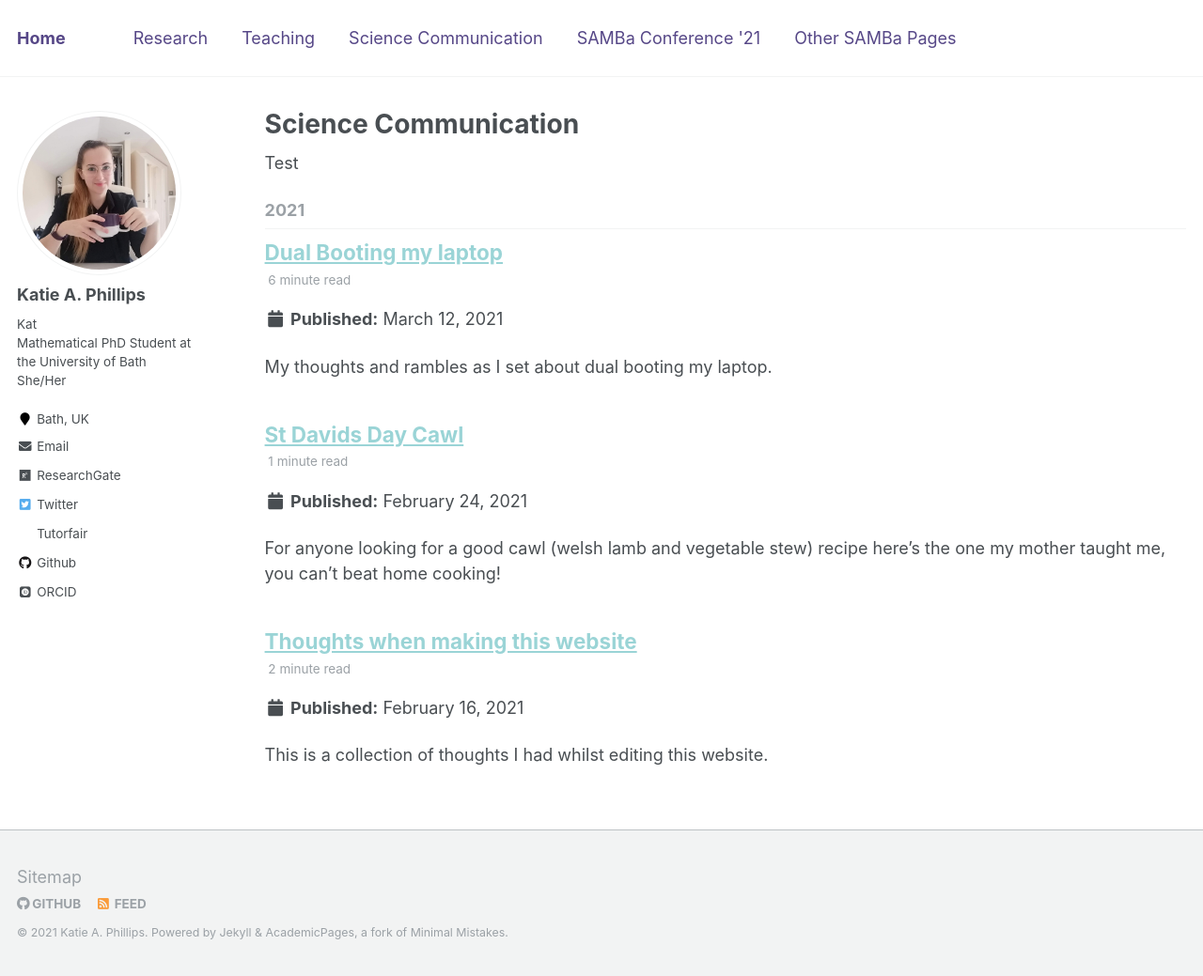
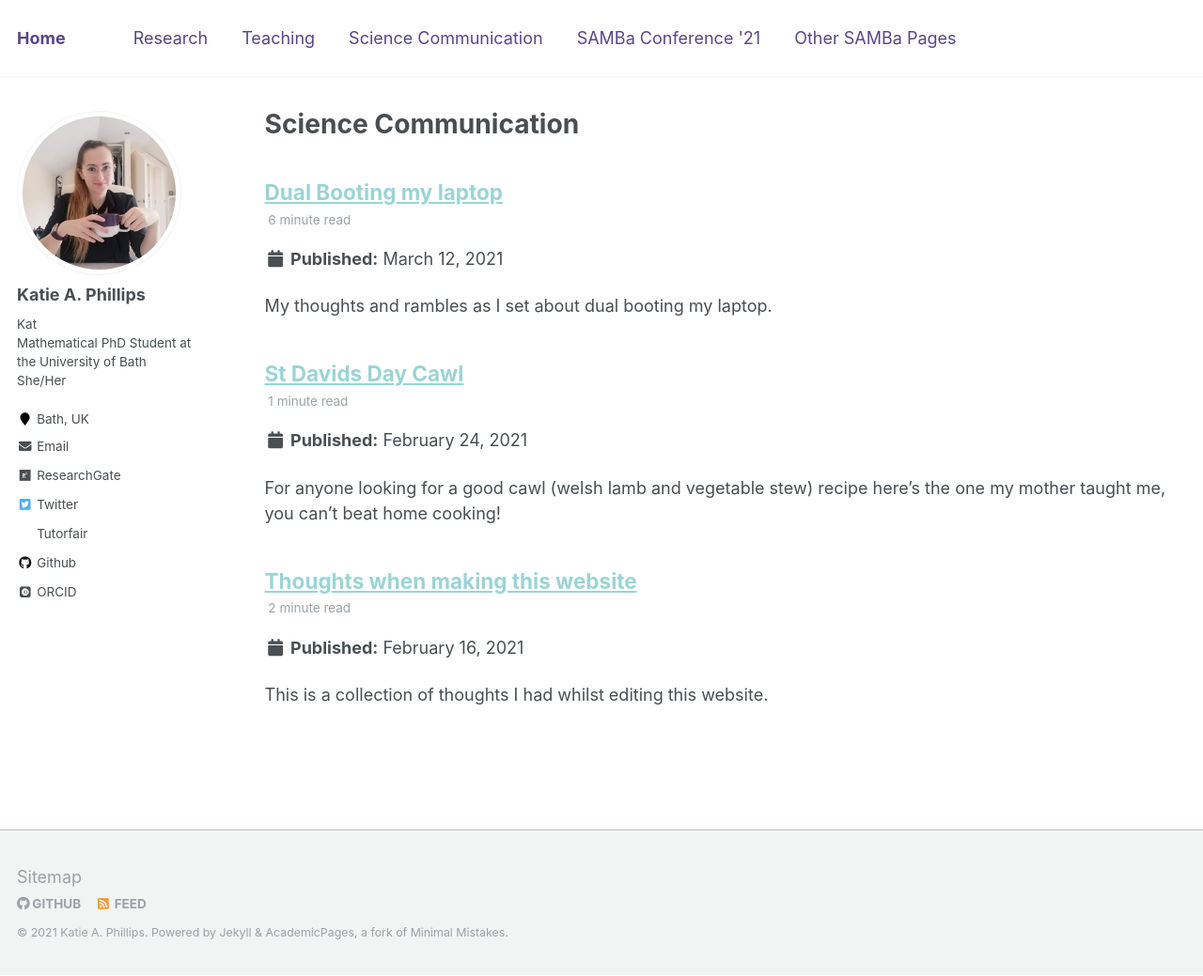
Before and after one commit to kap39/kap39.github.io, a Jekyll site: the page built from _pages/SciComm.html, in a window 1280 px wide and 1039 px high. Shown: the whole window at 94% size. Built offline with Jekyll 4.4.1, drawn with Linux system fonts in a browser that asks for light colours; some web fonts are replaced.

```diff
--- a/_pages/SciComm.html
+++ b/_pages/SciComm.html
@@ -6,15 +6,9 @@ author_profile: true
 redirect_from:
   - /science-communication/
 ---
-Test
+
 
 {% include base_path %}
-{% capture written_year %}'None'{% endcapture %}
 {% for post in site.posts %}
-  {% capture year %}{{ post.date | date: '%Y' }}{% endcapture %}
-  {% if year != written_year %}
-    <h2 id="{{ year | slugify }}" class="archive__subtitle">{{ year }}</h2>
-    {% capture written_year %}{{ year }}{% endcapture %}
-  {% endif %}
   {% include archive-single.html %}
 {% endfor %}
```
